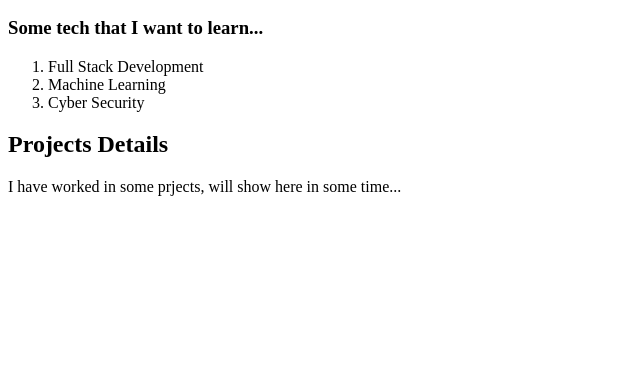
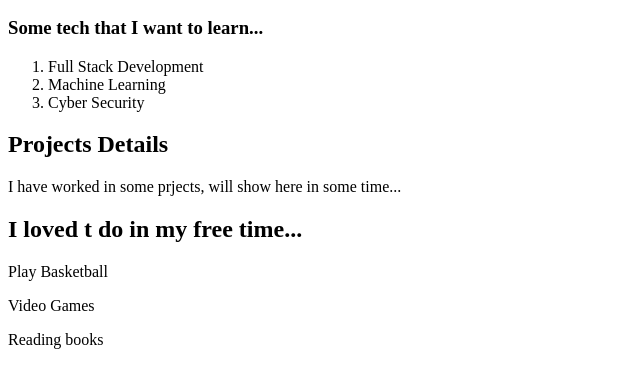
Before and after one commit to yatinhudda/yatenderhudda.com, a plain HTML site: page index.html in a window 1280 px wide. Shown: the part 110-498 px from the top of the page, without its empty margins (0-640 px from the left). Drawn offline with Linux system fonts and the light colour scheme.

Commit message:
update-hobbies

```diff
--- a/index.html
+++ b/index.html
@@ -18,5 +18,10 @@
     <h2>Projects Details</h2>
     <p>I have worked in some prjects, will show here in some time...</p>
 
+    <h2>I loved t do in my free time...</h2>
+    <p>Play Basketball</p>
+    <p>Video Games</p>
+    <p>Reading books</p>
+
 </body>
 </html>
```
